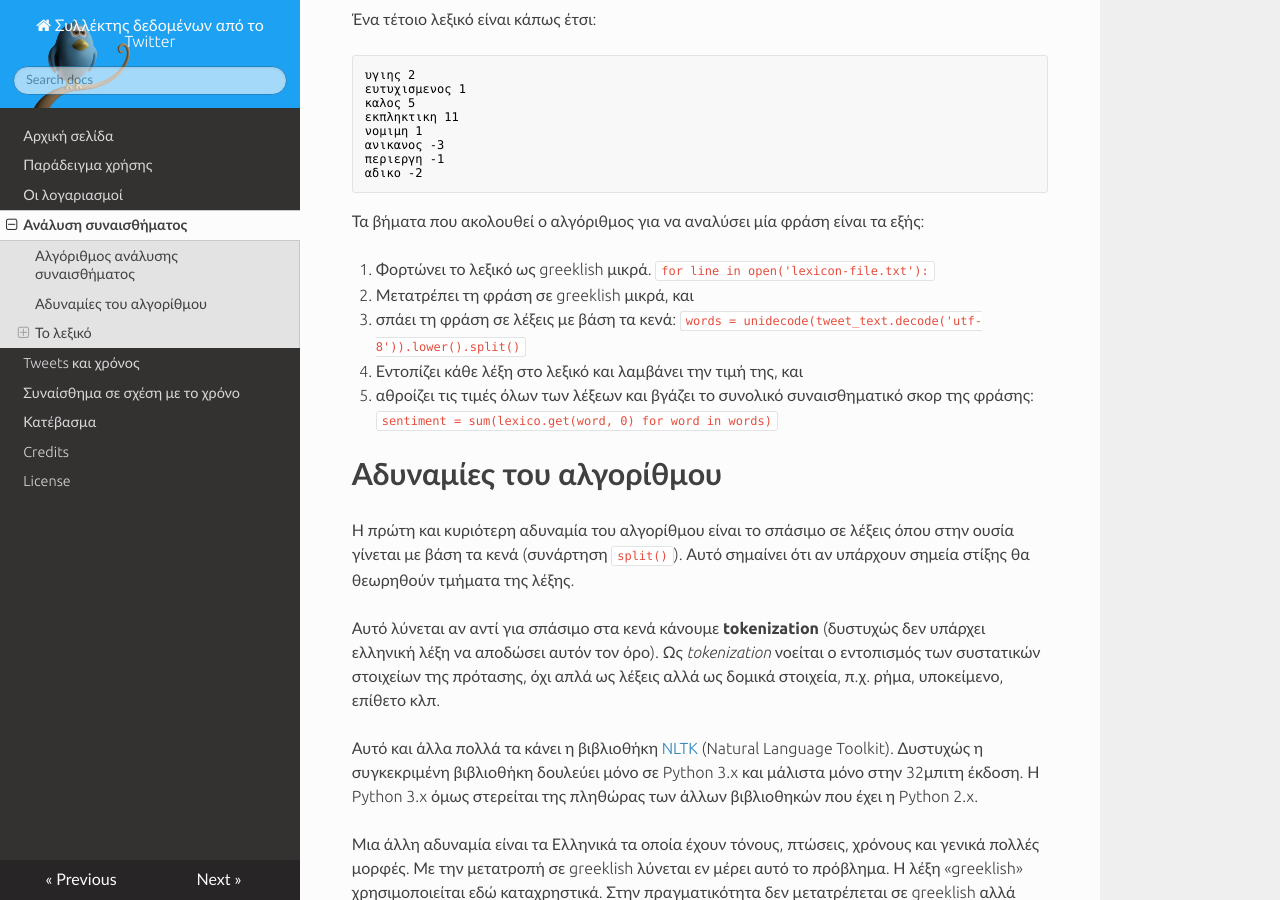
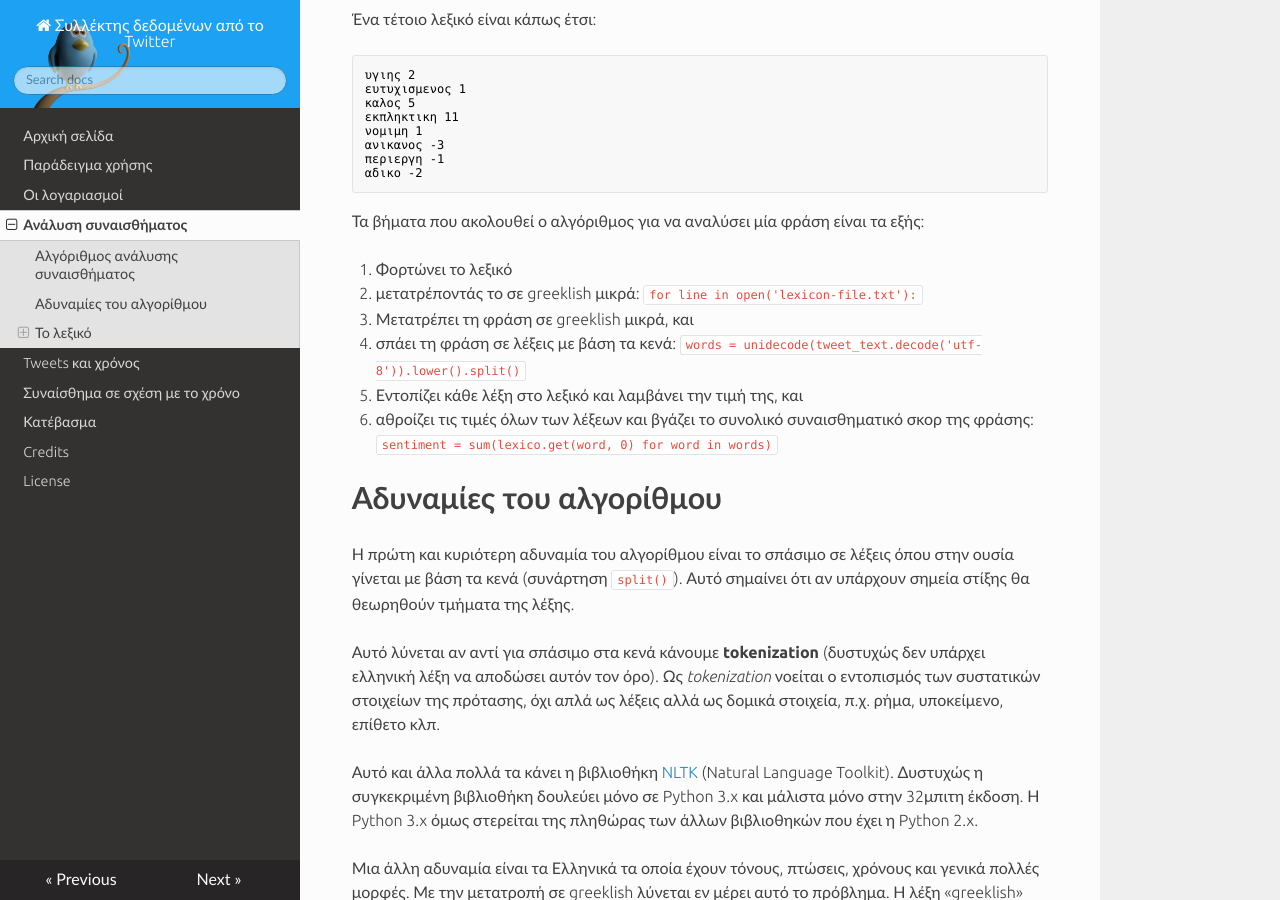
Before and after one commit to Protonotarios/get-tweets, an MkDocs documentation site: the page built from docs/Παράδειγμα/Ανάλυση-συναισθήματος.md, in a window 1280 px wide and 900 px high, scrolled down 566 px. Built offline with MkDocs 1.6.1, drawn with Linux system fonts in a browser that asks for light colours; nearby versions of some CDN libraries; old or Windows-style settings are respelled for this version of MkDocs.

Commit message:
δοκιμή

````diff
--- a/docs/Παράδειγμα/Ανάλυση-συναισθήματος.md
+++ b/docs/Παράδειγμα/Ανάλυση-συναισθήματος.md
@@ -32,8 +32,8 @@
 Τα βήματα που ακολουθεί ο αλγόριθμος για να αναλύσει μία φράση είναι τα εξής:
 
 
-1.  Φορτώνει το λεξικό ως greeklish
-μικρά.
+1.  Φορτώνει το λεξικό
+2.  μετατρέποντάς το σε greeklish μικρά:
     ```
     for line in open('lexicon-file.txt'):
     ```
````
